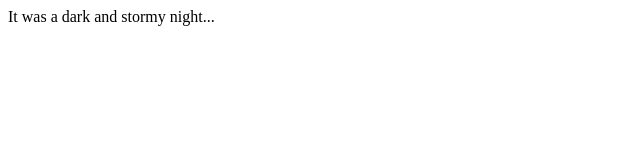
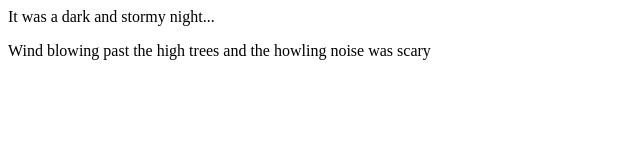
Before and after one commit to pdd261685/fireside-story, a plain HTML site: page index.html in a window 1280 px wide. Shown: the whole page, without its empty margins (0-640 px from the left). Drawn offline with Linux system fonts and the light colour scheme.

Commit message:
added 3rd line

```diff
--- a/index.html
+++ b/index.html
@@ -1,5 +1,8 @@
 <html>
   <body>
     <p>It was a dark and stormy night...</p>
+
+    <p>Wind blowing past the high trees and
+      the howling noise was scary</p>
   </body>
 </html>
```
